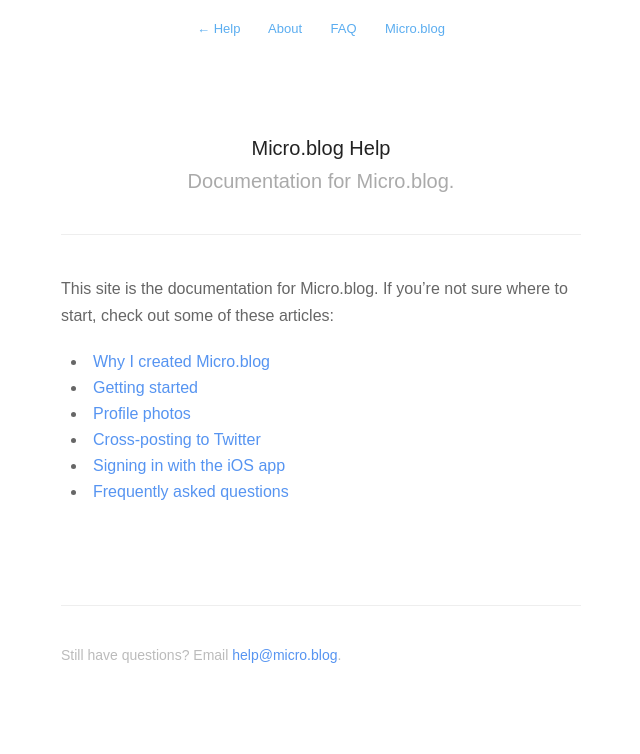
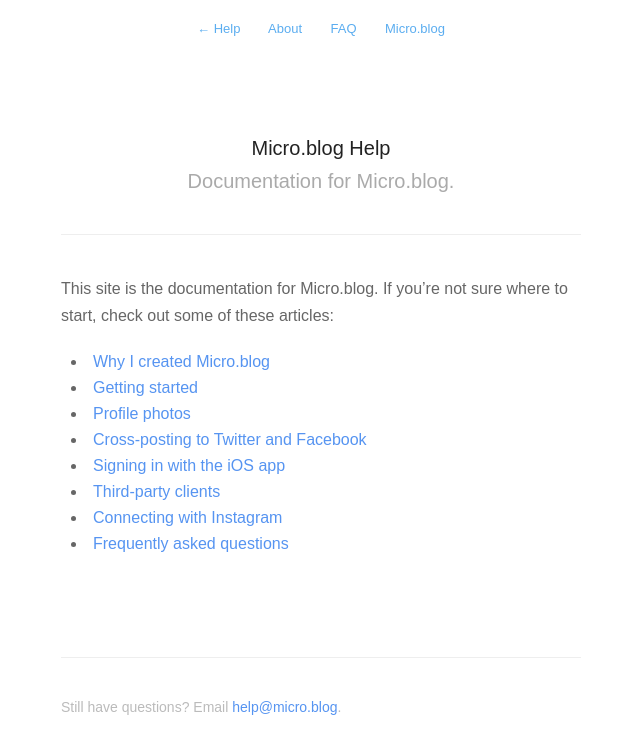
Before and after one commit to microdotblog/help.micro.blog, a Jekyll site: the page built from about.md, in a window 1280 px wide. Shown: the top 754 px of the page, without its empty margins (319-959 px from the left). Built offline with Jekyll 4.4.1, drawn with Linux system fonts in a browser that asks for light colours; nearby versions of some CDN libraries.

Commit message:
Updated about links.

```diff
--- a/about.md
+++ b/about.md
@@ -10,8 +10,10 @@
 	<li class="about_link"><a href="/2015/why-i-created-this/">Why I created Micro.blog</a></li>
 	<li class="about_link"><a href="/2017/getting-started/">Getting started</a></li>
 	<li class="about_link"><a href="/2015/profile-photos/">Profile photos</a></li>
-	<li class="about_link"><a href="/2016/cross-posting-twitter/">Cross-posting to Twitter</a></li>
+	<li class="about_link"><a href="/2016/cross-posting-twitter/">Cross-posting to Twitter and Facebook</a></li>
 	<li class="about_link"><a href="/2015/signing-in-ios/">Signing in with the iOS app</a></li>
+	<li class="about_link"><a href="/2017/micropub-clients/">Third-party clients</a></li>
+	<li class="about_link"><a href="/2017/instagram/">Connecting with Instagram</a></li>
 	<li class="about_link"><a href="/faq/">Frequently asked questions</a></li>
 </ul>
 
```
